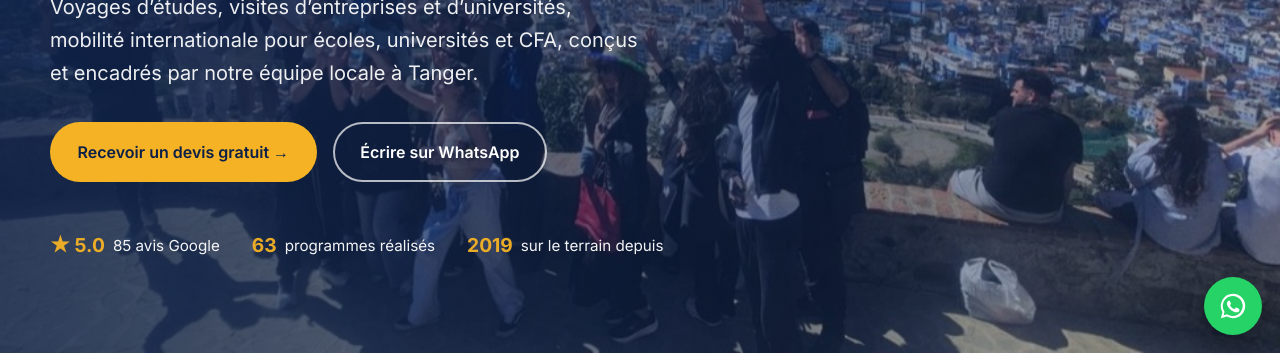
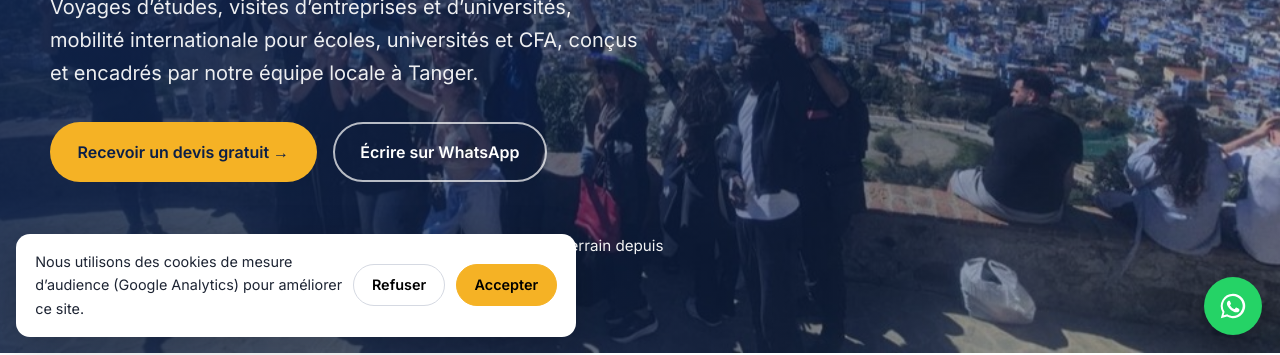
Before and after one commit to exmorocco/learningmoroccotours-site, a plain HTML site: page fr/index.html in a window 1280 px wide. Shown: the part 447-802 px from the top of the page. Drawn offline with nearby package versions, Linux system fonts and the light colour scheme.

Commit message:
Add Google Analytics with consent banner and lead events
Co-Authored-By: Claude Opus 5.5 <noreply@anthropic.com>

```diff
--- a/fr/index.html
+++ b/fr/index.html
@@ -170,8 +170,17 @@ footer a{text-decoration:none}footer a:hover{color:var(--gold)}
  .trust{gap:1.2rem}
 }
 .faq{max-width:820px}.faq details{border-bottom:1px solid #e6e8ef;padding:1.1rem 0}.faq summary{cursor:pointer;font-weight:600;font-size:1.08rem;color:var(--navy);list-style:none;display:flex;justify-content:space-between;gap:1rem}.faq summary:after{content:"+";color:var(--teal);font-size:1.4rem;line-height:1}.faq details[open] summary:after{content:"–"}.faq details p{color:var(--muted);margin-top:.6rem}
+.cookie{position:fixed;left:16px;bottom:16px;z-index:70;max-width:min(560px,calc(100% - 100px));background:#fff;color:var(--ink);border-radius:14px;box-shadow:0 10px 40px rgba(0,0,0,.2);padding:1rem 1.2rem;display:flex;gap:.7rem;align-items:center;flex-wrap:wrap;font-size:.9rem}
+.cookie p{flex:1 1 220px}.cookie button{font:inherit;font-weight:600;border:1px solid #d5d9e2;background:#fff;border-radius:999px;padding:.5rem 1.1rem;cursor:pointer}.cookie button[data-v=yes]{background:var(--gold);border-color:var(--gold)}
 </style>
 <script type="application/ld+json">{"@context": "https://schema.org", "@type": "FAQPage", "mainEntity": [{"@type": "Question", "name": "Le Maroc est-il sûr pour un groupe d’élèves ?", "acceptedAnswer": {"@type": "Answer", "text": "Oui. Notre équipe locale prépare chaque étape avec des hébergements vérifiés, des guides agréés et un transport privé, et un coordinateur reste avec le groupe, joignable 24h/24."}}, {"@type": "Question", "name": "Avec quels élèves travaillez-vous ?", "acceptedAnswer": {"@type": "Answer", "text": "Lycées, universités, CFA et organisations de jeunesse. Chaque programme est adapté à l’âge, au niveau et aux objectifs de vos élèves."}}, {"@type": "Question", "name": "Pouvez-vous aider pour un dossier Erasmus+ ou un financement ?", "acceptedAnswer": {"@type": "Answer", "text": "Oui. Nous fournissons le programme détaillé, les devis et les documents nécessaires à votre dossier de mobilité ou de financement."}}, {"@type": "Question", "name": "Que comprend un voyage scolaire ?", "acceptedAnswer": {"@type": "Answer", "text": "Hébergement, repas, transport privé, visites, workshops, guides, activités et coordination sur place. Les vols peuvent être organisés sur demande."}}, {"@type": "Question", "name": "Combien de temps à l’avance réserver ?", "acceptedAnswer": {"@type": "Answer", "text": "Idéalement 2 à 4 mois avant le départ, pour garantir hébergements, visites et meilleurs tarifs pour votre groupe."}}]}</script>
+<script async src="https://www.googletagmanager.com/gtag/js?id=G-MQXP3ZD3LR"></script>
+<script>
+window.dataLayer=window.dataLayer||[];function gtag(){dataLayer.push(arguments)}
+gtag('consent','default',{ad_storage:'denied',ad_user_data:'denied',ad_personalization:'denied',analytics_storage:'denied'});
+try{if(localStorage.getItem('lm-consent')==='yes')gtag('consent','update',{analytics_storage:'granted'})}catch(e){}
+gtag('js',new Date());gtag('config','G-MQXP3ZD3LR');
+</script>
 </head>
 <body>
 
@@ -403,8 +412,12 @@ document.querySelectorAll('.reveal').forEach(el=>io.observe(el));
 // shortcut: form goes to WhatsApp/email (no server); add a PHP mailer or form service if you want inbox delivery
 const f=document.getElementById('quote');
 const text=()=>{const d=new FormData(f);return encodeURIComponent(`Bonjour Learning Morocco Tours,\n\nNom : ${d.get('name')}\nÉtablissement : ${d.get('org')}\nEmail : ${d.get('email')}\nTéléphone : ${d.get('phone')}\nSéjour : ${d.get('type')}\nParticipants : ${d.get('size')}\nDates : ${d.get('dates')}\nBudget : ${d.get('budget')}\n\n${d.get('msg')}`)};
-f.addEventListener('submit',e=>{e.preventDefault();if(!f.reportValidity())return;window.open('https://wa.me/212649497046?text='+text(),'_blank','noopener')});
-document.getElementById('mailbtn').addEventListener('click',e=>{if(!f.reportValidity()){e.preventDefault();return}e.currentTarget.href='mailto:contact@exploremoroccodmc.com?subject=Demande%20de%20devis%20-%20Learning%20Morocco%20Tours&body='+text()});
+f.addEventListener('submit',e=>{e.preventDefault();if(!f.reportValidity())return;gtag('event','generate_lead',{method:'whatsapp'});window.open('https://wa.me/212649497046?text='+text(),'_blank','noopener')});
+document.getElementById('mailbtn').addEventListener('click',e=>{if(!f.reportValidity()){e.preventDefault();return}gtag('event','generate_lead',{method:'email'});e.currentTarget.href='mailto:contact@exploremoroccodmc.com?subject=Demande%20de%20devis%20-%20Learning%20Morocco%20Tours&body='+text()});
+// GDPR: Analytics only after consent (consent mode default = denied)
+(()=>{let c;try{c=localStorage.getItem('lm-consent')}catch(e){}if(c)return;const fr=document.documentElement.lang==='fr',d=document.createElement('div');d.className='cookie';d.setAttribute('role','dialog');d.setAttribute('aria-label','Cookies');
+d.innerHTML=`<p>${fr?'Nous utilisons des cookies de mesure d’audience (Google Analytics) pour améliorer ce site.':'We use analytics cookies (Google Analytics) to improve this site.'}</p><button data-v="no">${fr?'Refuser':'Decline'}</button><button data-v="yes">${fr?'Accepter':'Accept'}</button>`;
+d.onclick=e=>{const v=e.target.dataset.v;if(!v)return;try{localStorage.setItem('lm-consent',v)}catch(_){}if(v==='yes')gtag('consent','update',{analytics_storage:'granted'});d.remove()};document.body.append(d)})();
 </script>
 </body>
 </html>
```
Also changed, not shown: index.html (+15 -2 lines).
